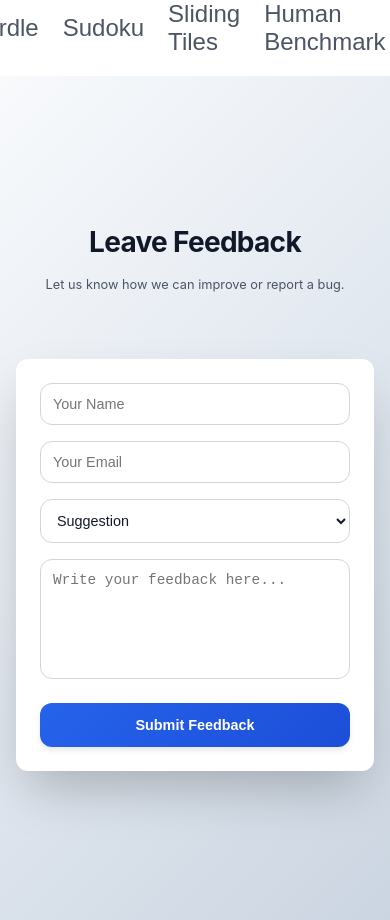
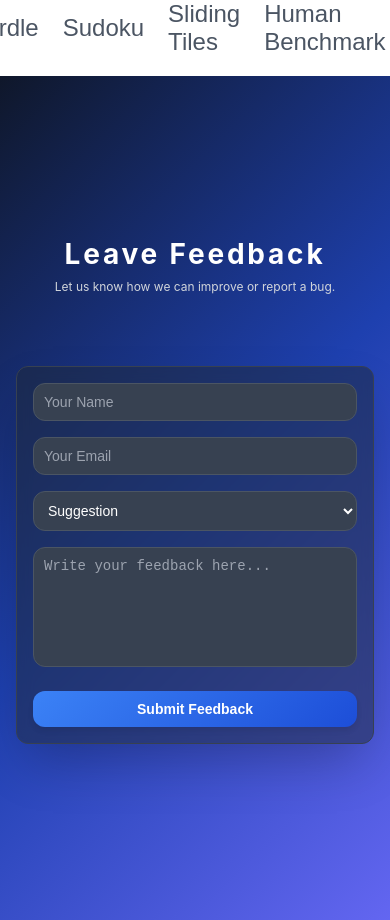
Before and after one commit to bananaNuggets75/brain-exercise-games, a Next.js app: page /feedback in a window 390 px wide. Built offline with nearby package versions, Linux system fonts and the light colour scheme.

Commit message:
update color design

```diff
--- a/app/globals.css
+++ b/app/globals.css
@@ -1137,41 +1137,41 @@ a {
   flex-direction: column;
   align-items: center;
   justify-content: center;
-  padding: 2rem 1rem;
-  background: linear-gradient(135deg, #f8fafc 0%, #e2e8f0 50%, #cbd5e1 100%);
+  gap: 1.5rem;
+  padding: 1rem;
+  background: linear-gradient(135deg, #0f172a 0%, #1e40af 50%, #6366f1 100%);
   font-family: -apple-system, BlinkMacSystemFont, 'Segoe UI', 'Roboto', sans-serif;
+  color: white;
+}
+
+.feedback-header {
+  text-align: center;
+  margin-bottom: 1rem;
+}
+
+.feedback-title {
+  font-size: 2.5rem;
+  font-weight: bold;
+  color: white;
+  margin-bottom: 0.5rem;
+  letter-spacing: 0.1em;
+}
+
+.feedback-subtitle {
+  color: #d1d5db;
+  margin-bottom: 1rem;
+  font-size: 0.875rem;
 }
 
 .feedback-card {
   width: 100%;
   max-width: 36rem;
-  background: white;
-  padding: 2.5rem;
-  margin-top: 2.5rem;
-  border-radius: 1rem;
+  background: rgba(31, 41, 55, 0.5);
+  padding: 2rem;
+  border-radius: 0.75rem;
   box-shadow: 0 25px 50px -12px rgba(0, 0, 0, 0.25);
-  border: 1px solid var(--gray-200);
   backdrop-filter: blur(8px);
-}
-
-.feedback-header {
-  text-align: center;
-  margin-bottom: 1.5rem;
-}
-
-.feedback-title {
-  font-size: 2rem;
-  font-weight: bold;
-  color: var(--gray-900);
-  margin-bottom: 1rem;
-  letter-spacing: -0.025em;
-}
-
-.feedback-subtitle {
-  font-size: 0.875rem;
-  color: var(--gray-600);
-  margin-bottom: 1.5rem;
-  line-height: 1.5;
+  border: 1px solid #374151;
 }
 
 .feedback-form {
@@ -1180,38 +1180,31 @@ a {
   gap: 1rem;
 }
 
-.form-group {
-  display: flex;
-  flex-direction: column;
-  gap: 0.5rem;
-}
-
-.form-label {
-  font-size: 0.875rem;
-  font-weight: 500;
-  color: var(--gray-700);
-}
-
 .form-input,
 .form-select,
 .form-textarea {
   width: 100%;
   padding: 0.75rem;
-  border: 1px solid var(--gray-300);
+  border: 1px solid #4b5563;
   border-radius: 0.75rem;
   font-size: 1rem;
+  background: #374151;
+  color: white;
   transition: all 0.2s ease;
-  background: white;
-  color: var(--gray-900);
+}
+
+.form-input::placeholder,
+.form-textarea::placeholder {
+  color: #9ca3af;
 }
 
 .form-input:focus,
 .form-select:focus,
 .form-textarea:focus {
   outline: none;
-  border-color: var(--blue-500);
-  box-shadow: 0 0 0 3px rgba(59, 130, 246, 0.1);
-  transform: translateY(-1px);
+  border-color: #3b82f6;
+  background: #4b5563;
+  box-shadow: 0 0 0 3px rgba(59, 130, 246, 0.2);
 }
 
 .form-textarea {
@@ -1223,12 +1216,17 @@ a {
   cursor: pointer;
 }
 
+.form-select option {
+  background: #374151;
+  color: white;
+}
+
 .submit-button {
   width: 100%;
-  background: linear-gradient(135deg, var(--blue-600) 0%, var(--blue-700) 100%);
+  background: linear-gradient(135deg, #3b82f6 0%, #1d4ed8 100%);
   color: white;
   font-weight: 600;
-  padding: 0.875rem 1.5rem;
+  padding: 0.75rem 1.5rem;
   border: none;
   border-radius: 0.75rem;
   font-size: 1rem;
@@ -1239,36 +1237,27 @@ a {
 }
 
 .submit-button:hover {
-  background: linear-gradient(135deg, var(--blue-700) 0%, var(--blue-600) 100%);
-  transform: translateY(-1px);
+  background: linear-gradient(135deg, #1d4ed8 0%, #1e40af 100%);
+  transform: scale(1.02);
   box-shadow: 0 6px 12px -2px rgba(0, 0, 0, 0.15);
 }
 
 .submit-button:active {
-  transform: translateY(0);
+  transform: scale(0.98);
   box-shadow: 0 2px 4px -1px rgba(0, 0, 0, 0.1);
 }
 
-.success-message {
-  background: rgba(16, 185, 129, 0.1);
-  color: #047857;
-  padding: 0.75rem 1rem;
-  border-radius: 0.5rem;
-  border: 1px solid #34d399;
-  font-size: 0.875rem;
-  margin-bottom: 1rem;
-  text-align: center;
+/* Success/Error Messages */
+.toast-success {
+  background: rgba(16, 185, 129, 0.2);
+  border: 1px solid #10b981;
+  color: #34d399;
 }
 
-.error-message {
-  background: rgba(239, 68, 68, 0.1);
-  color: #dc2626;
-  padding: 0.75rem 1rem;
-  border-radius: 0.5rem;
-  border: 1px solid #f87171;
-  font-size: 0.875rem;
-  margin-bottom: 1rem;
-  text-align: center;
+.toast-error {
+  background: rgba(239, 68, 68, 0.2);
+  border: 1px solid #ef4444;
+  color: #f87171;
 }
 
 /* Dark mode for feedback page */
@@ -1308,26 +1297,36 @@ a {
   }
 }
 
-/* Mobile responsiveness for feedback page */
+/* Mobile Responsiveness */
 @media (max-width: 640px) {
+  .feedback-title {
+    font-size: 2rem;
+  }
+
   .feedback-card {
     padding: 1.5rem;
-    margin-top: 1rem;
-    border-radius: 0.75rem;
-  }
-
-  .feedback-title {
-    font-size: 1.75rem;
-  }
-
-  .feedback-subtitle {
-    font-size: 0.8rem;
+    margin: 1rem;
   }
 
   .form-input,
   .form-select,
   .form-textarea,
   .submit-button {
-    font-size: 0.9rem;
+    font-size: 0.875rem;
+    padding: 0.625rem;
+  }
+
+  .feedback-subtitle {
+    font-size: 0.75rem;
   }
 }
+
+@media (max-width: 480px) {
+  .feedback-card {
+    padding: 1rem;
+  }
+
+  .feedback-title {
+    font-size: 1.75rem;
+  }
+}
```
